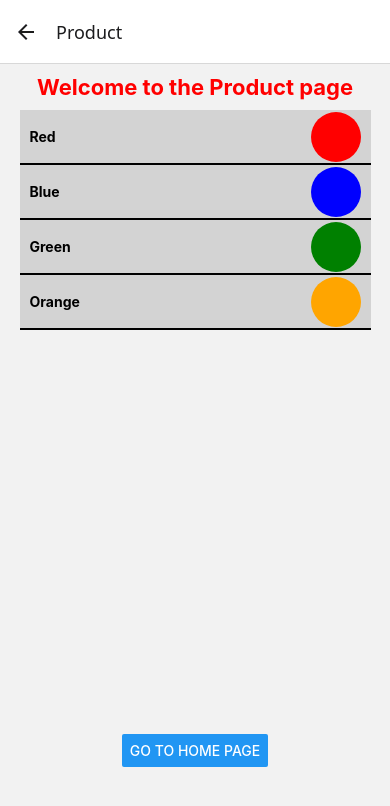
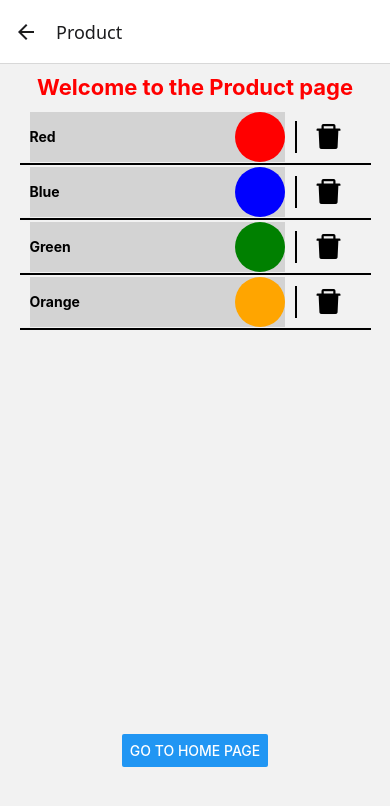
Before and after one commit to ChikaAnumudu/NavApp_RN, a React Native app: screen /Product in a window 390 px wide. Shown: the top 806 px of the page. Built offline with nearby package versions, Linux system fonts and the light colour scheme.

Commit message:
Deleting Colors and Using State

```diff
--- a/components/ColorButton.jsx
+++ b/components/ColorButton.jsx
@@ -1,19 +1,31 @@
 import { Pressable, StyleSheet, Text, View } from 'react-native';
 import { useNavigation } from '@react-navigation/native';
+import {AntDesign} from "@expo/vector-icons";
 
 const ColorButton = (props) => {
-    const {color, name} = props;
+    const {color, name, id, deleteColoredButton} = props;
     const navigation = useNavigation();
   return (
-    <Pressable
-     onPress={() => navigation.navigate("ProductsDetails", { ...props})}
-     style={({pressed}) => pressed ? styles.pressed : styles.unPressed}
-    >
-      <View style={styles.productContainer}>
+    <View style={styles.productContainer}>
+      <Pressable
+        onPress={() => navigation.navigate("ProductsDetails", { ...props })}
+        style={({ pressed }) =>
+          pressed
+            ? [styles.pressed, styles.pressableStyle]
+            : [styles.unPressed, styles.pressableStyle]
+        }
+      >
         <Text style={styles.textStyle}>{name}</Text>
         <View style={[styles.buttonStyle, { backgroundColor: color }]}></View>
-      </View>
-    </Pressable>
+      </Pressable>
+
+      <Pressable
+        onPress={() => deleteColoredButton(id)}
+        style={styles.deleteIconStyle}
+      >
+        <AntDesign name="delete" size={28} color="black" />
+      </Pressable>
+    </View>
   );
 }
 
@@ -27,7 +39,7 @@ const styles = StyleSheet.create({
         paddingHorizontal : 10,
         width : '100%',
         height : 55,
-        // backgroundColor : 'ligthgrey',
+        backgroundColor : 'ligthgrey',
         borderBottomColor : 'black',
         borderBottomWidth : 2
     },
@@ -46,5 +58,19 @@ const styles = StyleSheet.create({
     },
     unPressed : {
         backgroundColor : 'lightgrey'
+    },
+    pressableStyle : {
+        flex : 4,
+        flexDirection : 'row',
+        justifyContent : 'space-between',
+        alignItems: 'center',
+        marginRight: 10,
+    },
+    deleteIconStyle : {
+        flex : 1,
+        flexDirection: 'row',
+        justifyContent: 'center',
+        borderLeftColor: "black",
+        borderLeftWidth: 2,
     }
 })
--- a/components/ProductsScreen.jsx
+++ b/components/ProductsScreen.jsx
@@ -1,12 +1,19 @@
 import { StyleSheet, Button, View, Text, FlatList } from "react-native";
-import React from 'react'
+import React, {useState} from 'react'
 import { BUTTONS } from '../models/ProductData'
 import ColorButton from "./ColorButton";
-// import { FlatList } from 'react-native/types_generated/index'
+
 
 const ProductsScreen = ({navigation}) => {
+    const [buttons, setColoredButtons] = useState(BUTTONS);
     const handleOnPress = () => {
         navigation.navigate("Home")
+    };
+
+    const deleteColoredButton = (id) => {
+      const newButtons = buttons.filter((button) => button.id !== id);
+      setColoredButtons(newButtons);
+      console.log('Buttons deleted !! ID is : ', id);
     }
 
     const addButton = (props) => {
@@ -30,10 +37,15 @@ const ProductsScreen = ({navigation}) => {
         {/* {BUTTONS.map(button => addButton({...button}))} */}
 
         <FlatList
-          data={BUTTONS}
+          data={buttons}
           keyExtractor={item => item.id}
           // renderItem={({item}) => addButton({...item})}
-          renderItem={({item}) => <ColorButton {...item} /> }
+          renderItem={({item}) =>
+            <ColorButton
+              {...item}
+              deleteColoredButton={deleteColoredButton}
+            />
+          }
           // numColumns={2}
           // columnWrapperStyle={{ justifyContent: 'space-between', width: "80%"}}
         />
--- a/package.json
+++ b/package.json
@@ -3,6 +3,7 @@
   "version": "1.0.0",
   "main": "index.js",
   "dependencies": {
+    "@expo/vector-icons": "^15.0.2",
     "@react-navigation/native": "^7.4.1",
     "@react-navigation/native-stack": "^7.19.2",
     "expo": "~57.0.24",
```
Also changed, not shown: 1 other file (tests, documents, lock files or other folders).
